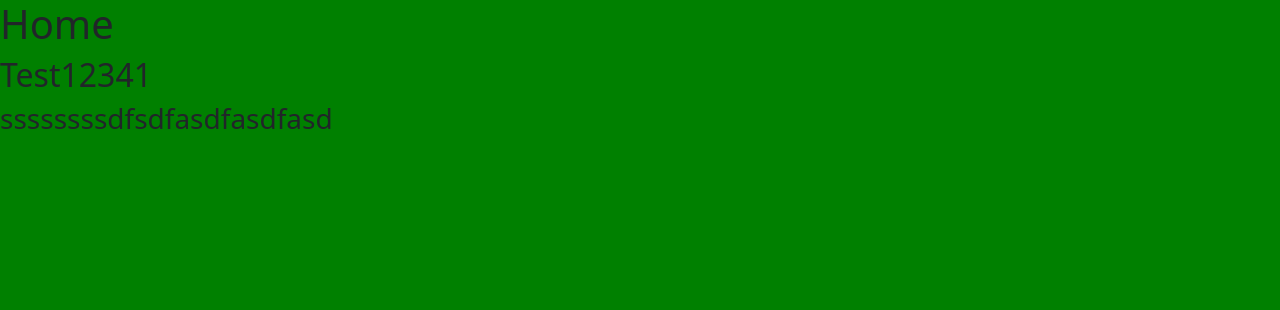
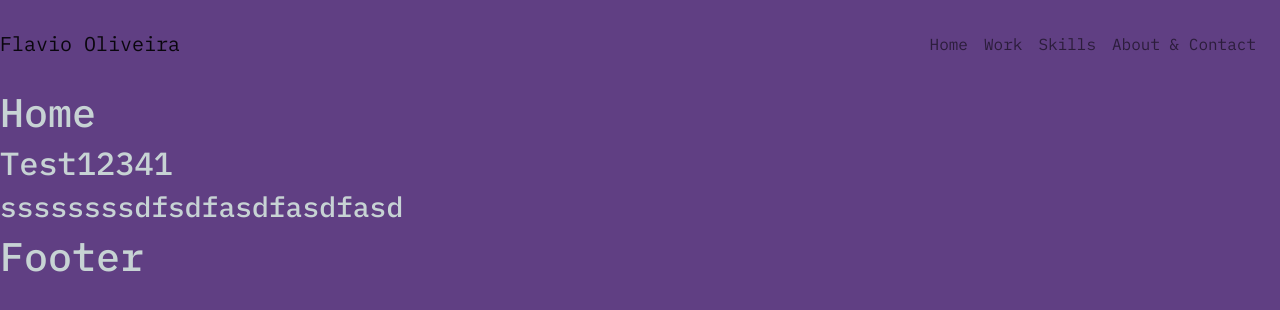
Before and after one commit to fl4viooliveira/react-portfolio, a React (Create React App) app: page / in a window 1280 px wide. Shown: the top 310 px of the page. Built offline with nearby package versions, Linux system fonts and the light colour scheme.

Commit message:
Add navbar footer and layout

```diff
--- /dev/null
+++ b/src/components/Footer.jsx
@@ -0,0 +1,7 @@
+export default function Footer(){
+  return(
+  <div>
+      <h1>Footer</h1>
+    </div>
+  )
+}
--- a/src/components/Header.jsx
+++ b/src/components/Header.jsx
@@ -0,0 +1,48 @@
+export default function Header() {
+  return (
+    <nav class="container-fluid navbar navbar-expand-lg navbar-light bg-transparent">
+      <a class="navbar-brand pl-3" href="#hero">
+        Flavio Oliveira
+      </a>
+
+      <button
+        className="navbar-toggler"
+        type="button"
+        data-toggle="collapse"
+        data-target="#navbarNav"
+        aria-controls="navbarNav"
+        aria-expanded="false"
+        aria-label="Toggle navigation"
+      >
+        <span className="navbar-toggler-icon"></span>
+      </button>
+      <div
+        className="collapse navbar-collapse justify-content-end"
+        id="navbarNav"
+      >
+        <ul className="navbar-nav p-3">
+          <li className="nav-item">
+            <a className="nav-link link-custom" href="#hero">
+              Home
+            </a>
+          </li>
+          <li className="nav-item">
+            <a className="nav-link link-custom" href="#work">
+              Work
+            </a>
+          </li>
+          <li className="nav-item">
+            <a className="nav-link link-custom" href="#skills">
+              Skills
+            </a>
+          </li>
+          <li className="nav-item">
+            <a className="nav-link link-custom" href="#about-contact">
+              About & Contact
+            </a>
+          </li>
+        </ul>
+      </div>
+    </nav>
+  );
+}
--- /dev/null
+++ b/src/components/Layout.jsx
@@ -0,0 +1,12 @@
+import Footer from "./Footer";
+import Header from "./Header";
+
+export default function Layout(props) {
+  return (
+    <div>
+      <Header />
+      {props.children}
+      <Footer />
+    </div>
+  );
+}
--- a/src/index.js
+++ b/src/index.js
@@ -4,14 +4,11 @@ import "./styles/globals.css";
 import App from "./App";
 import reportWebVitals from "./reportWebVitals";
 import "bootstrap/dist/css/bootstrap.min.css";
-import { BrowserRouter } from "react-router-dom";
 
 const root = ReactDOM.createRoot(document.getElementById("root"));
 root.render(
   <React.StrictMode>
-    <BrowserRouter>
       <App />
-    </BrowserRouter>
   </React.StrictMode>
 );
 
--- a/src/pages/Home.jsx
+++ b/src/pages/Home.jsx
@@ -1,9 +1,13 @@
+import Layout from "../components/Layout"
 export default function Home() {
   return (
+    <Layout>
     <div>
       <h1>Home</h1>
       <h2>Test12341</h2>
       <h3>ssssssssdfsdfasdfasdfasd</h3>
     </div>
+
+    </Layout>
   );
 }
--- a/src/styles/globals.css
+++ b/src/styles/globals.css
@@ -1,4 +1,54 @@
-*{
-  background-color: green;
+@import url("https://fonts.googleapis.com/css2?family=IBM+Plex+Mono:ital,wght@0,100;0,200;0,300;0,400;0,500;0,600;0,700;1,100;1,200;1,300;1,400;1,500;1,600;1,700&display=swap");
+
+:root {
+  /* COLORS */
+  --main-color: #603F83;
+  --light-main: #C7D3D4;
+  --secondary-color: #195190;
+  --light-secondary: #A2A2A1;
+  --alert: #F5D042;
 }
-/*test*/
+
+/* RESET */
+* {
+  margin: 0;
+  box-sizing: border-box;
+  padding: 0;
+  font-family: "IBM Plex Mono", monospace;
+}
+
+body{
+  background-color: var(--main-color) !important;
+  color: var(--light-main) !important;
+}
+
+a {
+  cursor: pointer;
+  text-decoration: none !important;
+  color: inherit;
+}
+
+a:hover {
+  color: var(--alert);
+}
+
+hr {
+  border-top: 1px var(--light-secondary) dashed;
+}
+
+button {
+  background-color: var(--light-main) !important;
+  border: 1px var(--light-main) solid !important;
+  color: var(--main-color) !important;
+  font-weight: 700 !important;
+  border-radius: 8px;
+  box-shadow: 5px 5px 11px #533671,
+    -5px -5px 11px #6d4895;
+}
+
+button:hover {
+  background-color: var(--main) !important;
+  color: var(--light-main) !important;
+  box-shadow: 5px 5px 11px #311f44,
+    -5px -5px 11px #9a6bcc;
+}
```
Also changed, not shown: src/App.jsx (+5 -3 lines).
